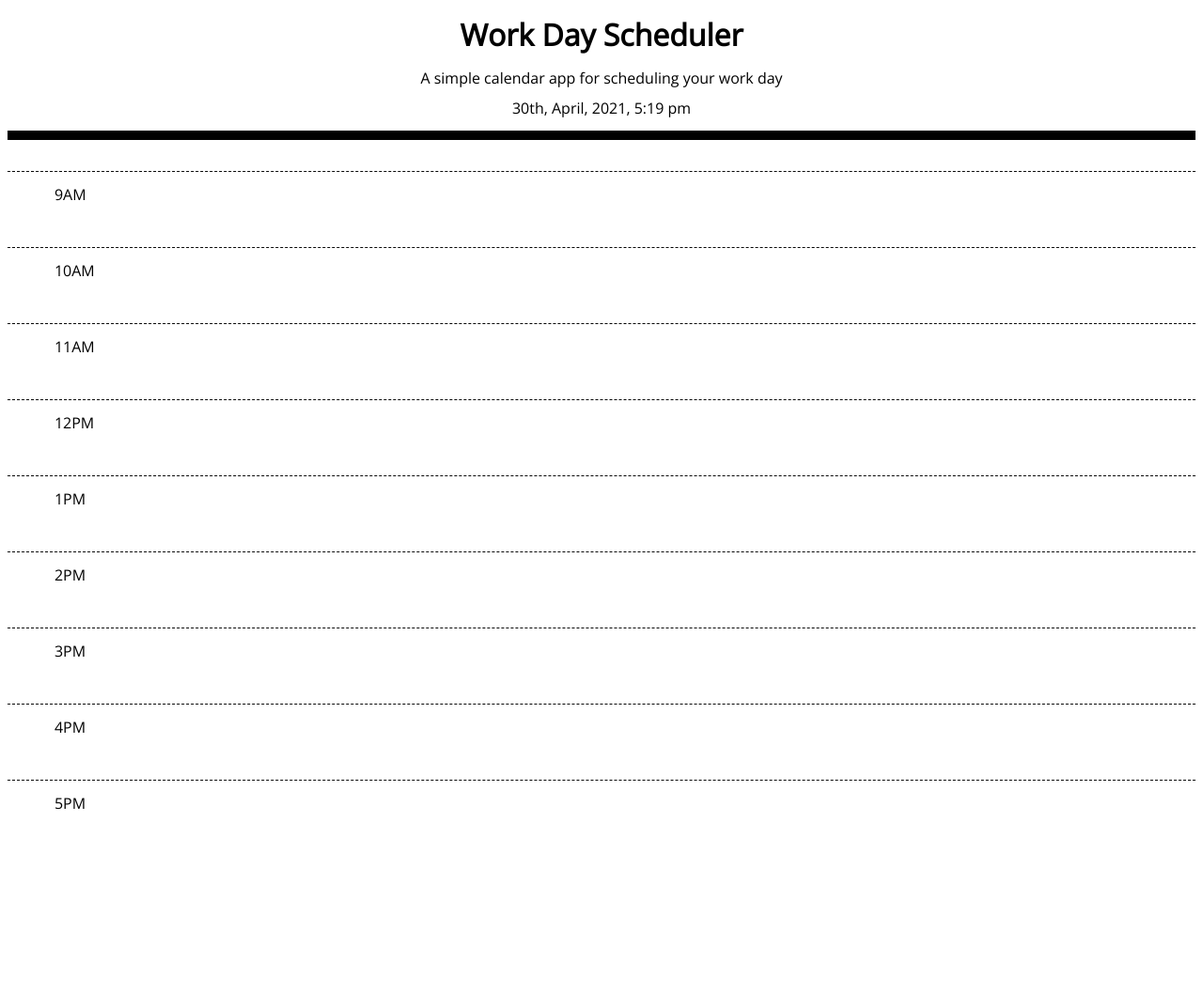
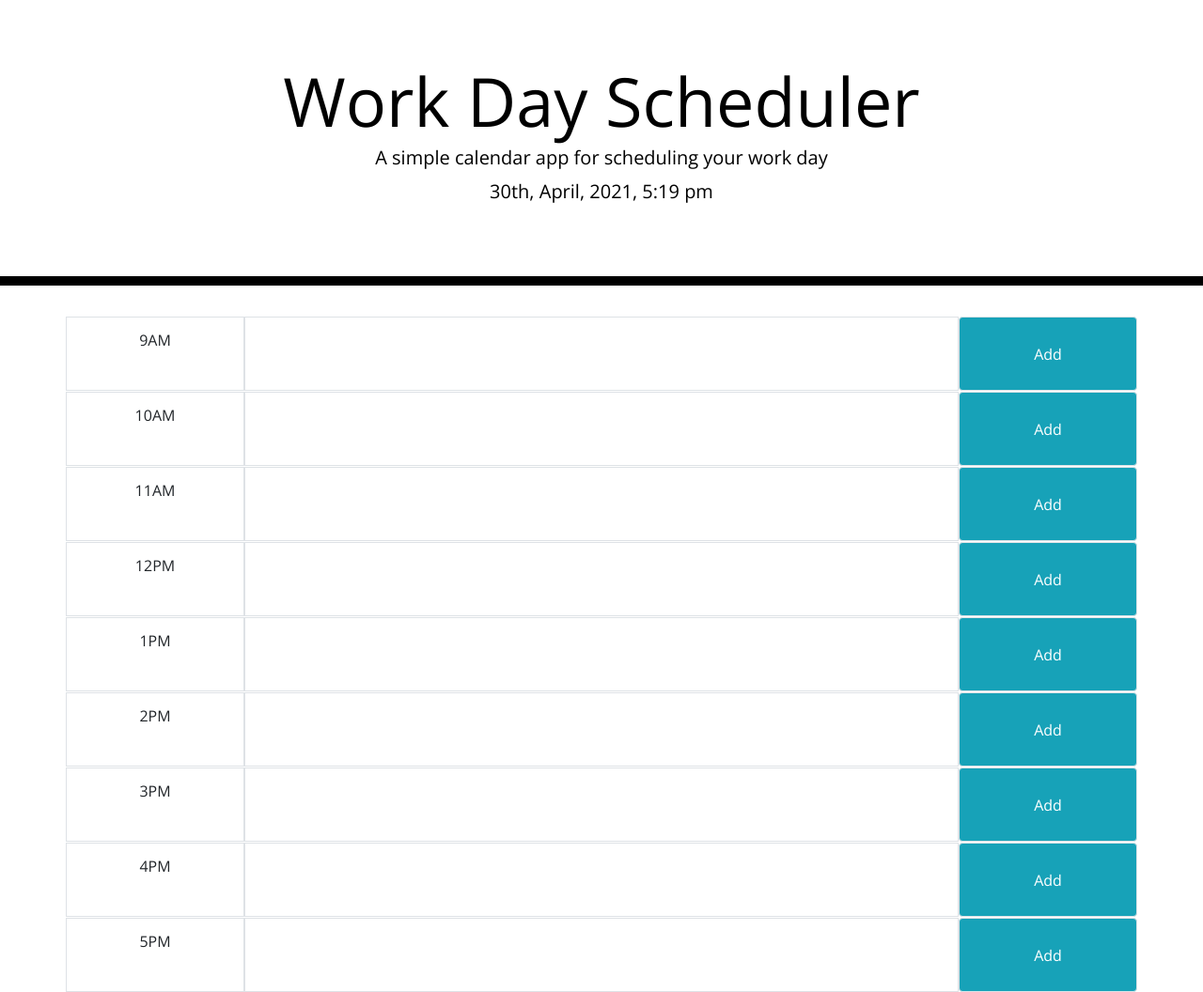
Before and after one commit to TedKeim/DayPlanner, a plain HTML site: page index.html in a window 1280 px wide. Shown: the whole page at 94% size. Before the commit the page ends 914 px from the top, so only its background shows below. Drawn offline with nearby package versions, Linux system fonts and the light colour scheme; files that its build step writes are made by us from their sources.

Commit message:
changed class and id in html on schedule, added save button

```diff
--- a/assets/script.js
+++ b/assets/script.js
@@ -1,6 +1 @@
 $("#currentDay").text(moment().format("Do, MMMM, YYYY, h:mm a"));
-
-
-var past = document.querySelector("#past");
-var present = document.querySelector("#present");
-var future = document.querySelector("#future");
--- a/assets/style.css
+++ b/assets/style.css
@@ -36,23 +36,23 @@ body {
     border-top: 1px solid white;
   }
 
-  #hour {
+  .hour {
     background-color: #ffffff;
     color: #000000;
     border-top: 1px dashed #000000;
   }
 
-  #past {
+  .past {
     background-color: #d3d3d3;
     color: white;
   }
 
-  #present {
+  .present {
     background-color: #ff6961;
     color: white;
   }
 
-  #future {
+  .future {
     background-color: #77dd77;
     color: white;
   }
--- a/index.html
+++ b/index.html
@@ -4,7 +4,8 @@
     <meta charset="UTF-8" />
     <meta name="viewport" content="width=device-width, initial-scale=1.0" />
     <meta http-equiv="X-UA-Compatible" content="ie=edge" />
-    <link rel="stylesheet" href="assets/style.css"
+    <link
+      rel="stylesheet"
       href="https://stackpath.bootstrapcdn.com/bootstrap/4.3.1/css/bootstrap.min.css"
     />
     <link
@@ -17,7 +18,7 @@
       href="https://fonts.googleapis.com/css?family=Open+Sans&display=swap"
       rel="stylesheet"
     />
-    <link rel="stylesheet" href="style.css" />
+    <link rel="stylesheet" href="/assets/style.css" />
     <title>Work Day Scheduler</title>
   </head>
 
@@ -27,39 +28,57 @@
       <p class="lead">A simple calendar app for scheduling your work day</p>
       <p id="currentDay" class="lead"></p>
     </header>
+
       <!-- Timeblocks go here -->
         <div class="container">
-        <div class="row">
-          <div class="col-sm" id="hour" id="past" id="present" id="future">
-            9AM
+            <div class="row" id = "9am">
+              <div id="hour1" class="col-2 border text-center time p-3">9AM</div>
+              <textarea id="text1" class="content col-8 border"></textarea>
+              <button id="btn1" type="button" class="col-2 btn btn-info border">Add</button>
             </div>
-          <div class="col-sm" id="hour" id="past" id="present" id="future">
-            10AM
+            <div class="row" id = "10am">
+              <div id="hour2" class="col-2 border text-center time p-3">10AM</div>
+              <textarea id="text2" class="content col-8 border"></textarea>
+              <button id="btn2" type="button" class="col-2 btn btn-info border">Add</button>
             </div>
-          <div class="col-sm" id="hour" id="past" id="present" id="future">
-            11AM
+            <div class="row" id = "11am">
+              <div id="hour3" class="col-2 border text-center time p-3">11AM</div>
+              <textarea id="text3" class="content col-8 border"></textarea>
+              <button id="btn3" type="button" class="col-2 btn btn-info border">Add</button>
             </div>
-          <div class="col-sm" id="hour" id="past" id="present" id="future">
-            12PM
+            <div class="row" id = "12pm">
+              <div id="hour4" class="col-2 border text-center time p-3">12PM</div>
+              <textarea id="text4" class="content col-8 border"></textarea>
+              <button id="btn4" type="button" class="col-2 btn btn-info border">Add</button>
             </div>
-          <div class="col-sm" id="hour" id="past" id="present" id="future">
-            1PM
+            <div class="row" id = "1pm">
+              <div id="hour5" class="col-2 border text-center time p-3">1PM</div>
+              <textarea id="text5" class="content col-8 border"></textarea>
+              <button id="btn5" type="button" class="col-2 btn btn-info border">Add</button>
             </div>
-          <div class="col-sm" id="hour" id="past" id="present" id="future">
-            2PM
+            <div class="row" id = "2pm">
+              <div id="hour6" class="col-2 border text-center time p-3">2PM</div>
+              <textarea id="text6" class="content col-8 border"></textarea>
+              <button id="btn6" type="button" class="col-2 btn btn-info border">Add</button>
             </div>
-          <div class="col-sm" id="hour" id="past" id="present" id="future">
-            3PM
+            <div class="row" id = "3pm">
+              <div id="hour7" class="col-2 border text-center time p-3">3PM</div>
+              <textarea id="text7" class="content col-8 border"></textarea>
+              <button id="btn7" type="button" class="col-2 btn btn-info border">Add</button>
             </div>
-          <div class="col-sm" id="hour" id="past" id="present" id="future">
-            4PM
+            <div class="row" id = "4pm">
+              <div id="hour8" class="col-2 border text-center time p-3">4PM</div>
+              <textarea id="text8" class="content col-8 border"></textarea>
+              <button id="btn8" type="button" class="col-2 btn btn-info border">Add</button>
             </div>
-          <div class="col-sm" id="hour" id="past" id="present" id="future">
-            5PM
+            <div class="row" id = "5pm">
+              <div id="hour9" class="col-2 border text-center time p-3">5PM</div>
+              <textarea id="text9" class="content col-8 border"></textarea>
+              <button id="btn9" type="button" class="col-2 btn btn-info border">Add</button>
             </div>
           </div>
-      </div>
-    </div>
+
+
 
     <script src="https://cdnjs.cloudflare.com/ajax/libs/jquery/3.2.1/jquery.min.js"></script>
     <script src="https://cdnjs.cloudflare.com/ajax/libs/moment.js/2.24.0/moment.min.js"></script>
```
Lines whose indentation alone changed are shown as unchanged.
